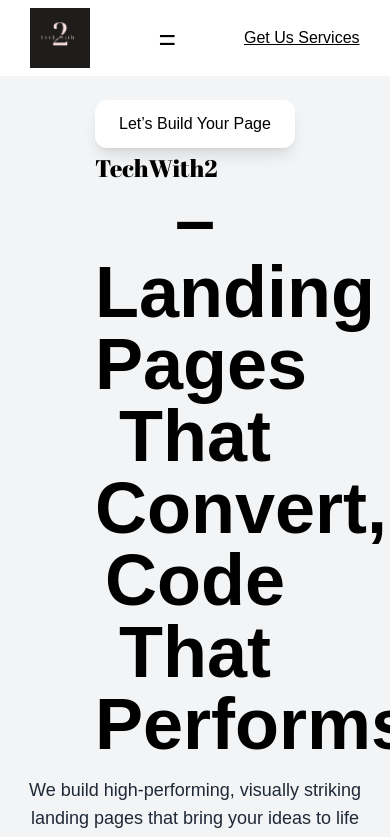
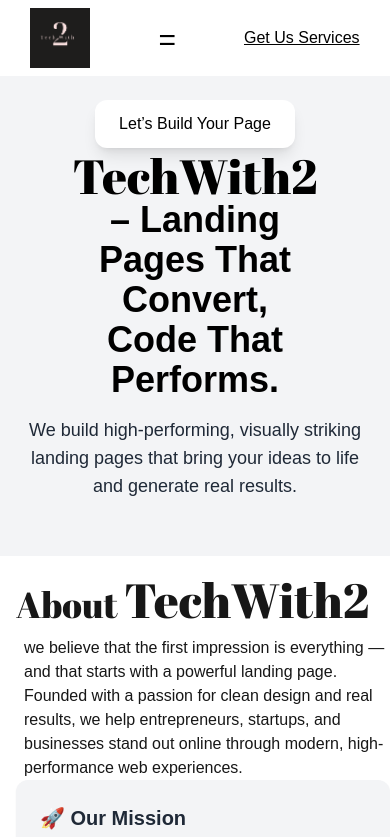
Before and after one commit to Jose-leandro/Techwith2, a Next.js app: page / in a window 390 px wide. Shown: the top 837 px of the page. Built offline with nearby package versions, Linux system fonts and the light colour scheme.

Commit message:
Sandbox snapshot commit

```diff
--- a/app/components/Hero.tsx
+++ b/app/components/Hero.tsx
@@ -3,7 +3,7 @@
 export default function Hero() {
   return (
     <section className="flex-col h-auto flex justify-around items-center bg-gray-100 text-black text-center px-4 py-6 lg:flex">
-      <div className="flex flex-col items-start w-auto">
+      <div className="flex flex-col items-center w-auto lg:items-start">
         <a
           href="#contact"
           className="sm:text-base  px-6 py-3 text-black bg-white mb-1 rounded-xl font-medium shadow-lg transition-all"
@@ -11,11 +11,11 @@
           Let’s Build Your Page
         </a>
 
-        <span className="text-2xl lg:text-9xl font-abril font-normal">
+        <span className="text-5xl lg:text-9xl font-abril font-normal">
           TechWith2
         </span>
 
-        <h1 className="text-7xl w-[200px] sm:text-5xl font-bold mb-4 lg:w-[700px]">
+        <h1 className="text-4xl w-2/3 sm:text-5xl font-bold mb-4 lg:text-7xl lg:w-[700px]">
           – Landing Pages That Convert, Code That Performs.
         </h1>
       </div>
--- a/app/components/about-us.tsx
+++ b/app/components/about-us.tsx
@@ -4,19 +4,19 @@
 export default function AboutUs() {
   return (
     <section>
-      <h2 className="text-5xl font-abril mt-5 ml-3">
-        About <span className="text-7xl font-abril">TechWith2</span>
+      <h2 className="text-4xl font-abril mt-5 ml-4 lg:ml-3">
+        About <span className="text-5xl font-abril lg:text-7xl">TechWith2</span>
       </h2>
 
-      <div className="flex-col flex lg:flex lg:flex-row lg:justify-around lg:w-full">
-        <p className="ml-2 w-3/5 text-lg mt-3">
+      <div className="flex-col flex ml-4 lg:ml-0 lg:flex lg:flex-row lg:justify-around lg:w-full">
+        <p className="ml-2 w-auto text-base mt-3 lg:text-lg lg:w-3/5">
           we believe that the first impression is everything — and that starts
           with a powerful landing page. Founded with a passion for clean design
           and real results, we help entrepreneurs, startups, and businesses
           stand out online through modern, high-performance web experiences.
         </p>
 
-        <div className="bg-gray-100 p-6 rounded-xl shadow-sm w-1/3">
+        <div className="bg-gray-100 p-6 rounded-xl shadow-sm w-auto lg:w-1/3">
           <h3 className="text-xl font-bold text-gray-800 mb-2">
             🚀 Our Mission
           </h3>
```
